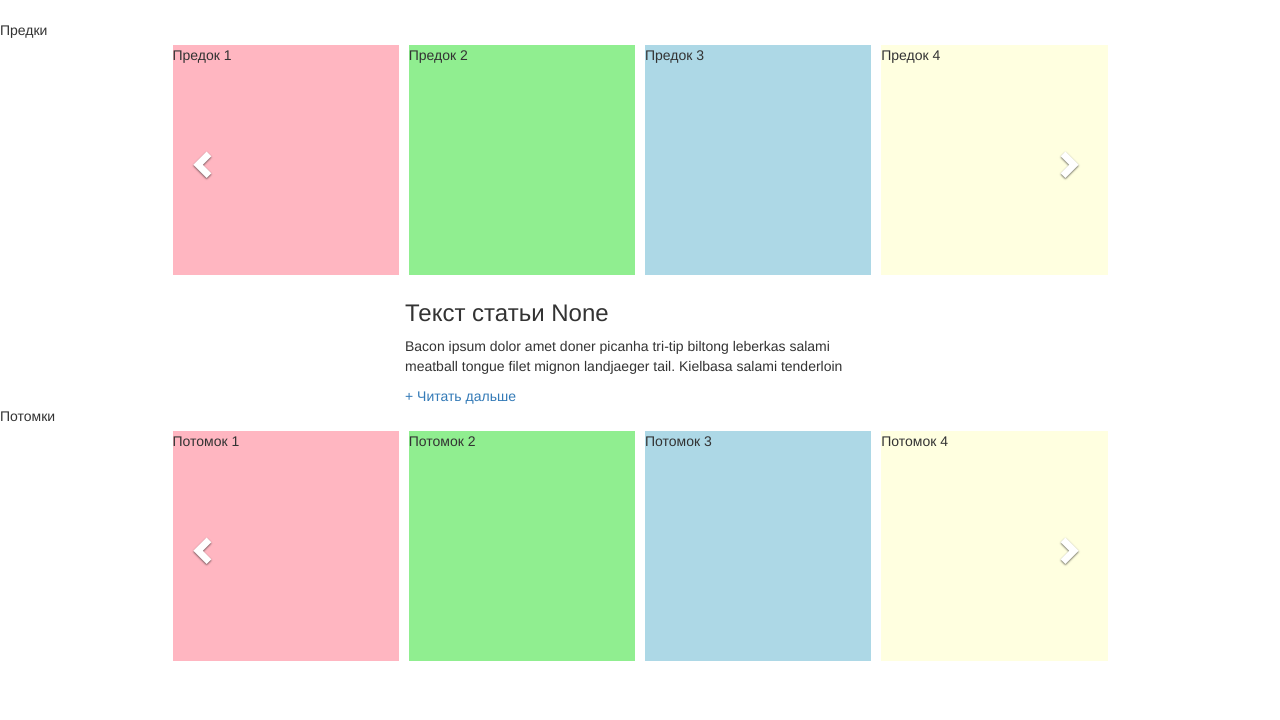
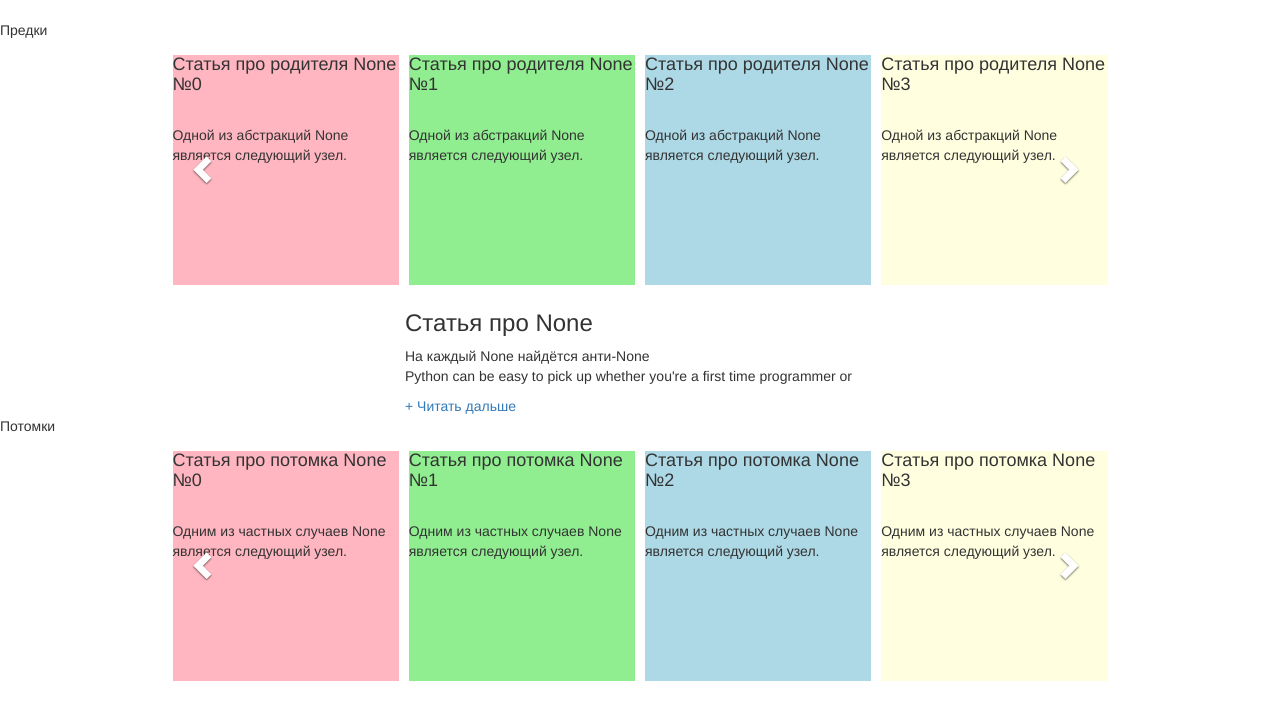
Before and after one commit to agkuznetsov/kg-polymus, a Flask app: page /browse in a window 1280 px wide. Shown: the part 52-772 px from the top of the page. Run offline with Flask 2, Linux system fonts and the light colour scheme; some libraries are stand-ins or nearby versions.

Commit message:
browse.html обрабатывает загрузки предков и потомков

```diff
--- a/web/app.py
+++ b/web/app.py
@@ -38,7 +38,12 @@
     _node = request.args.get('node')
 
     result = dict(
-        node=dict(url=f'browse?node={_node}', title=f'Статья про {_node}', text=f'На каждый {_node} найдётся анти-{_node}'),
+        node=dict(url=f'browse?node={_node}', title=f'Статья про {_node}', text=f"""
+        На каждый {_node} найдётся анти-{_node}
+        <br/>
+        Python can be easy to pick up whether you're a first time programmer or you're experienced with other languages.
+        The following pages are a useful first step to get on your way writing programs with Python!
+        """),
         parents=[
             dict(
                 url=f'browse?node={_node}_parent_{i}',
@@ -53,8 +58,11 @@
             for i in range(10)]
     )
 
-    return json.dumps(result, ensure_ascii=False, indent=4)
-
+    response = app.response_class(
+        response=json.dumps(result, ensure_ascii=False, indent=4),
+        mimetype='application/json'
+    )
+    return response
 
 
 @app.route('/')
--- a/web/templates/browse.html
+++ b/web/templates/browse.html
@@ -189,7 +189,7 @@
 		<div class="col-xs-11 col-md-10 col-centered">
 
 			<div id="carousel" class="carousel slide" data-ride="carousel" data-type="multi" data-interval="4096">
-				<div class="carousel-inner">
+				<div id="node_parents" class="carousel-inner">
 					<div class="item active">
 						<div class="carousel-col">
 							<div class="block red img-responsive">Предок 1</div>
@@ -233,11 +233,11 @@
 
 
 <div id="module" class="container">
-<h3>Текст статьи  {{ node }}</h3>
-<p class="collapse" id="collapseExample" aria-expanded="false">
+<h3 id="node_title">Текст статьи  {{ node }}</h3>
+<p class="collapse" id="node_text" aria-expanded="false">
     Bacon ipsum dolor amet doner picanha tri-tip biltong leberkas salami meatball tongue filet mignon landjaeger tail. Kielbasa salami tenderloin picanha spare ribs, beef ribs strip steak jerky cow. Pork chop chicken ham hock beef ribs turkey jerky. Shoulder beef capicola doner, tongue tail sausage short ribs andouille. Rump frankfurter landjaeger t-bone, kielbasa doner ham hock shankle venison. Cupim capicola kielbasa t-bone, ball tip chicken andouille venison pork chop doner bacon beef ribs kevin shankle. Short loin leberkas tenderloin ground round shank, brisket strip steak ham hock ham.
 </p>
-<a role="button" class="collapsed" data-toggle="collapse" href="#collapseExample" aria-expanded="false" aria-controls="collapseExample">
+<a role="button" class="collapsed" data-toggle="collapse" href="#node_text" aria-expanded="false" aria-controls="node_text">
 </a>
 </div>
 
@@ -248,7 +248,7 @@
 		<div class="col-xs-11 col-md-10 col-centered">
 
 			<div id="carousel" class="carousel slide" data-ride="carousel" data-type="multi" data-interval="5000">
-				<div class="carousel-inner">
+				<div class="carousel-inner" id="node_children">
 					<div class="item active">
 						<div class="carousel-col">
 							<div class="block red img-responsive">
@@ -299,6 +299,8 @@
 </div>
 
 <script>
+
+function update_carousel() {
 	$('.carousel[data-type="multi"] .item').each(function() {
 		var next = $(this).next();
 		if (!next.length) {
@@ -315,13 +317,42 @@
 			next.children(':first-child').clone().appendTo($(this));
 		}
 	});
+}
+
+update_carousel();
 </script>
 
 <script>
 
 $(function() {
-	$.get("/node?node={{ node }}", function(node) {
-		console.log(node);
+	$.get("/node?node={{ node }}", function(result) {
+		$('#node_title').html(result.node.title);
+		$('#node_text').html(result.node.text);
+		$('#node_parents').find('.item').each(function (i, item) {
+			var N = $(this).find('div > div').length;
+			$(this).find('div > div').each(function (j, item_inner) {
+				k = (i + j) % N;
+				if (k < result.parents.length) {
+					$(item_inner).html('<h4>' + result.parents[k].title + '</h4><br/>' + result.parents[k].head);
+					$(item_inner).click(function () {
+						window.location.href = result.parents[k].url;
+					});
+				}
+			});
+		});
+		$('#node_children').find('.item').each(function (i, item) {
+			var N = $(this).find('div > div').length;
+			$(this).find('div > div').each(function (j, item_inner) {
+				k = (i + j) % N;
+				if (k < result.children.length) {
+					$(item_inner).html('<h4>' + result.children[k].title + '</h4><br/>' + result.children[k].head);
+					$(item_inner).click(function () {
+						window.location.href = result.children[k].url;
+					});
+				}
+			});
+		});
+
 	});
 });
 
@@ -333,10 +364,5 @@
 
     <script src="https://stackpath.bootstrapcdn.com/bootstrap/3.4.1/js/bootstrap.min.js" integrity="sha384-aJ21OjlMXNL5UyIl/XNwTMqvzeRMZH2w8c5cRVpzpU8Y5bApTppSuUkhZXN0VxHd" crossorigin="anonymous"></script>
 
-
-
 	</body>
-
-
-
 </html>
```
Lines whose indentation alone changed are shown as unchanged.
